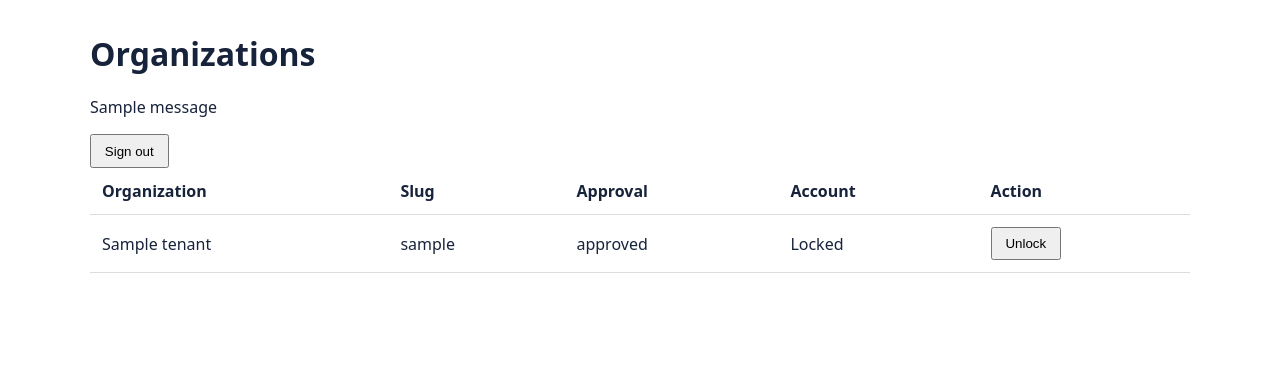
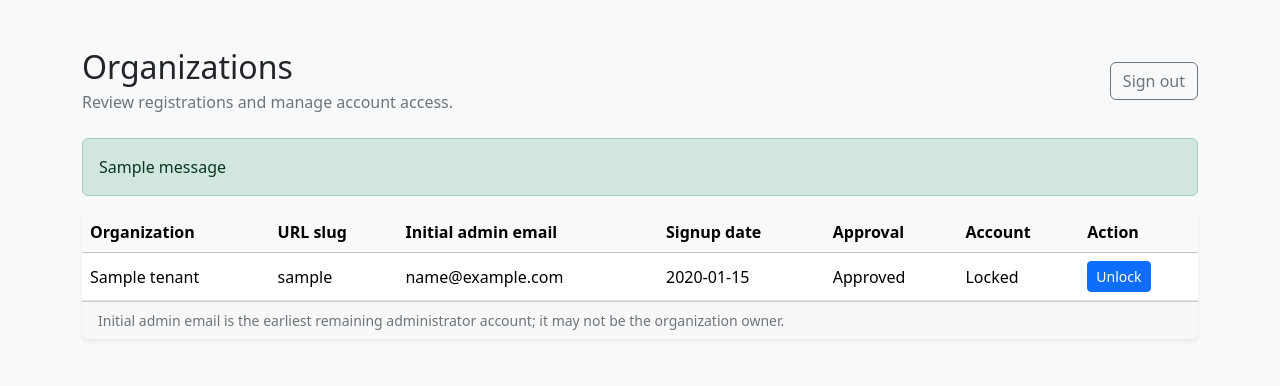
Before and after one commit to whitetap/whitetap-inventory-erp, a Flask app: template templates/super_admin_tenants.html in a window 1280 px wide. Shown: the top 386 px of the page. Run offline with Flask 3, Linux system fonts and the light colour scheme; the template is opened without the code that fills it: most values are stand-ins (such as "Sample title", 1, 10 or a date in 2020); one stand-in notice (Sample message) is shown.

Commit message:
super admin

```diff
--- a/templates/super_admin_tenants.html
+++ b/templates/super_admin_tenants.html
@@ -1,23 +1,53 @@
 <!doctype html>
 <html lang="en">
 <head>
-  <meta charset="utf-8"><meta name="viewport" content="width=device-width, initial-scale=1"><title>Organization approvals</title>
-  <style>body{font:16px system-ui;margin:2rem;color:#17233a}main{max-width:1100px;margin:auto}table{border-collapse:collapse;width:100%}th,td{text-align:left;padding:.75rem;border-bottom:1px solid #ddd}form{display:inline}button{padding:.45rem .8rem;cursor:pointer}@media(max-width:650px){.table-wrap{overflow-x:auto}}</style>
+  <meta charset="utf-8">
+  <meta name="viewport" content="width=device-width, initial-scale=1">
+  <title>Organization management</title>
+  <link href="https://cdn.jsdelivr.net/npm/bootstrap@5.3.3/dist/css/bootstrap.min.css" rel="stylesheet">
 </head>
-<body><main>
-  <h1>Organizations</h1>
-  {% for category, message in get_flashed_messages(with_categories=true) %}<p role="status">{{ message }}</p>{% endfor %}
-  <form method="post" action="{{ url_for('super_admin_logout') }}"><input type="hidden" name="csrf_token" value="{{ csrf_token() }}"><button type="submit">Sign out</button></form>
-  <div class="table-wrap"><table>
-    <thead><tr><th>Organization</th><th>Slug</th><th>Approval</th><th>Account</th><th>Action</th></tr></thead>
-    <tbody>{% for tenant in tenants %}<tr>
-      <td>{{ tenant.name }}</td><td>{{ tenant.slug }}</td><td>{{ tenant.approval_status }}</td><td>{{ 'Active' if tenant.is_active else 'Locked' }}</td>
-      <td>
-        {% if tenant.approval_status == 'pending' %}{% set action = 'approve' %}{% set label = 'Approve' %}
-        {% elif tenant.approval_status in ('approved', 'suspended') %}{% set action = 'lock' if tenant.is_active and tenant.approval_status == 'approved' else 'unlock' %}{% set label = 'Lock' if action == 'lock' else 'Unlock' %}
-        {% else %}{% set action = none %}{% endif %}
-        {% if action %}<form method="post" action="{{ url_for('super_admin_tenant_action', tenant_id=tenant.id, action=action) }}"><input type="hidden" name="csrf_token" value="{{ csrf_token() }}"><button type="submit">{{ label }}</button></form>{% else %}Requires database review{% endif %}
-      </td>
-    </tr>{% else %}<tr><td colspan="5">No organizations found.</td></tr>{% endfor %}</tbody>
-  </table></div>
-</main></body></html>
+<body class="bg-body-tertiary">
+<main class="container py-5">
+  <div class="d-flex flex-wrap justify-content-between align-items-center gap-3 mb-4">
+    <div><h1 class="h2 mb-1">Organizations</h1><p class="text-secondary mb-0">Review registrations and manage account access.</p></div>
+    <form method="post" action="{{ url_for('super_admin_logout') }}">
+      <input type="hidden" name="csrf_token" value="{{ csrf_token() }}"><button class="btn btn-outline-secondary" type="submit">Sign out</button>
+    </form>
+  </div>
+  {% for category, message in get_flashed_messages(with_categories=true) %}
+  <div class="alert {{ 'alert-danger' if category == 'error' else 'alert-success' }}" role="status">{{ message }}</div>
+  {% endfor %}
+  <div class="card shadow-sm border-0">
+    <div class="table-responsive">
+      <table class="table align-middle mb-0">
+        <thead class="table-light"><tr><th>Organization</th><th>URL slug</th><th>Initial admin email</th><th>Signup date</th><th>Approval</th><th>Account</th><th>Action</th></tr></thead>
+        <tbody>
+        {% for tenant, initial_admin_email in tenants %}
+        <tr>
+          <td>{{ tenant.name }}</td>
+          <td>{{ tenant.slug }}</td>
+          <td>{{ initial_admin_email or 'No administrator' }}</td>
+          <td>{{ tenant.created_at.strftime('%Y-%m-%d') if tenant.created_at else 'Unknown' }}</td>
+          <td>{{ tenant.approval_status|capitalize }}</td>
+          <td>{{ 'Active' if tenant.is_active and tenant.approval_status == 'approved' else 'Locked' }}</td>
+          <td>
+            {% if tenant.approval_status == 'pending' %}{% set action = 'approve' %}{% set label = 'Approve' %}
+            {% elif tenant.approval_status in ('approved', 'suspended') %}{% set action = 'lock' if tenant.is_active and tenant.approval_status == 'approved' else 'unlock' %}{% set label = 'Lock' if action == 'lock' else 'Unlock' %}
+            {% else %}{% set action = none %}{% endif %}
+            {% if action %}
+            <form method="post" action="{{ url_for('super_admin_tenant_action', tenant_id=tenant.id, action=action) }}">
+              <input type="hidden" name="csrf_token" value="{{ csrf_token() }}">
+              <button class="btn btn-sm {{ 'btn-outline-danger' if action == 'lock' else 'btn-primary' }}" type="submit" aria-label="{{ label }} {{ tenant.name }}">{{ label }}</button>
+            </form>
+            {% else %}<span class="text-secondary">Requires database review</span>{% endif %}
+          </td>
+        </tr>
+        {% else %}<tr><td colspan="7" class="text-center text-secondary py-4">No organizations found.</td></tr>{% endfor %}
+        </tbody>
+      </table>
+    </div>
+    <div class="card-footer text-secondary small">Initial admin email is the earliest remaining administrator account; it may not be the organization owner.</div>
+  </div>
+</main>
+</body>
+</html>
```
Also changed, not shown: TENANCY.md (+6 -1 lines), app_fixed_final.py (+25 -4 lines), templates/super_admin_login.html (+24 -12 lines), tests/test_tenancy.py (+43 -1 lines).
